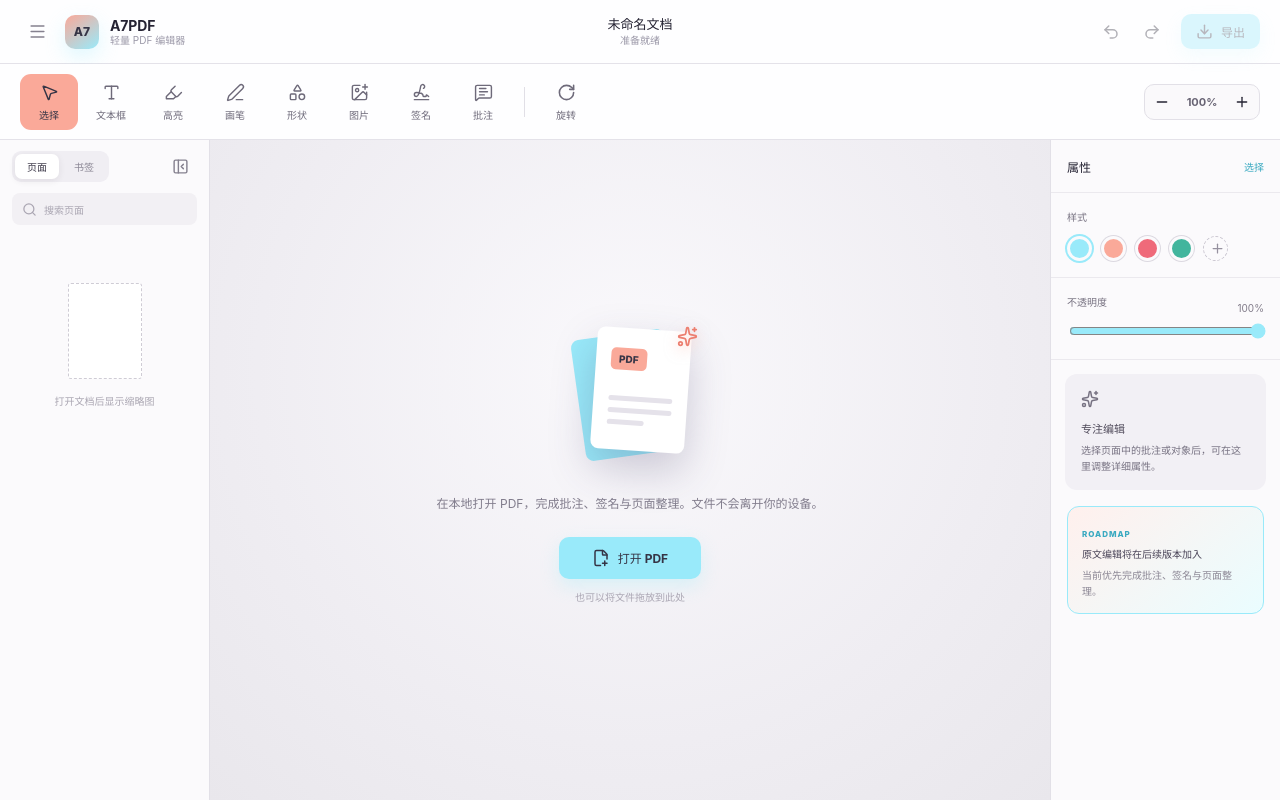
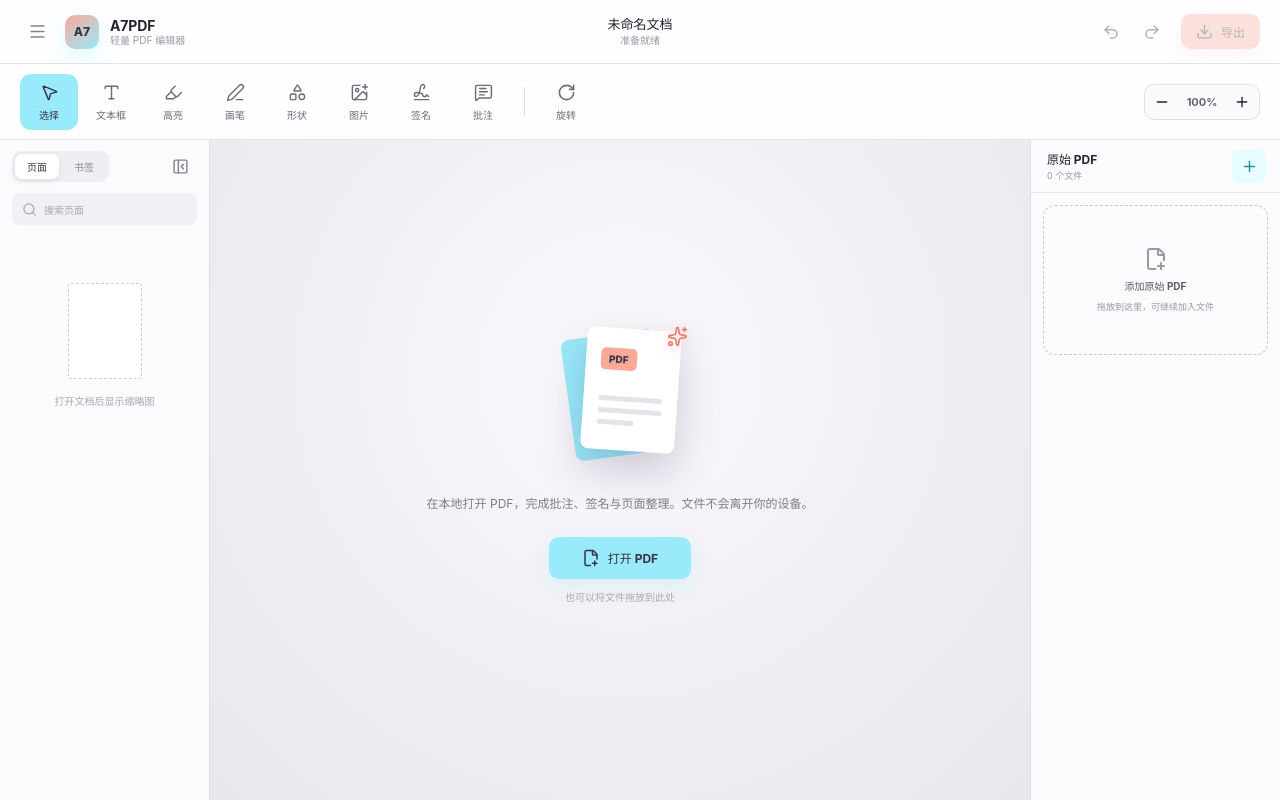
Before and after one commit to JiangYH1999/a7pdf, a React (Vite) app: page / in a window 1280 px wide. Built offline with nearby package versions, Linux system fonts and the light colour scheme.

Commit message:
Add PDF source library and collapsible pages

```diff
--- a/src/App.css
+++ b/src/App.css
@@ -48,9 +48,11 @@
 .quiet { color: #85818f; }
 .export-button, .primary-button {
   display: flex; align-items: center; justify-content: center; gap: 8px;
-  border: 0; border-radius: 10px; background: var(--theme-lavender); color: var(--theme-ink);
-  font-weight: 700; cursor: pointer; box-shadow: 0 7px 18px #99eafa4d;
+  border: 0; border-radius: 10px; color: var(--theme-ink);
+  font-weight: 700; cursor: pointer;
 }
+.export-button { background: var(--theme-yellow); box-shadow: 0 7px 18px #faa9994d; }
+.primary-button { background: var(--theme-lavender); box-shadow: 0 7px 18px #99eafa4d; }
 .export-button { height: 35px; padding: 0 15px; margin-left: 5px; font-size: 12px; }
 
 .toolbar { padding: 9px 20px; gap: 6px; }
@@ -61,18 +63,33 @@
   background: transparent; color: #6e6a7a; cursor: pointer; font-size: 10px; font-weight: 600;
 }
 .tool-button:hover { background: #f2f0f6; color: #403b50; }
-.tool-button.active { background: var(--theme-yellow); color: var(--theme-ink); }
+.tool-button.active { background: var(--theme-lavender); color: var(--theme-ink); }
 .toolbar-divider { width: 1px; height: 30px; margin: 0 6px; background: #e1dfe6; }
 .toolbar-spacer { flex: 1; }
 .zoom-control { height: 36px; gap: 3px; padding: 0 3px; border: 1px solid #e2e0e7; border-radius: 10px; background: #faf9fb; }
 .zoom-control button { width: 28px; height: 28px; }
 .zoom-control span { min-width: 46px; text-align: center; font-size: 11px; font-weight: 700; color: #686474; }
 
-.workspace { min-height: 0; display: grid; grid-template-columns: 210px minmax(560px, 1fr) 230px; }
+.workspace {
+  min-height: 0; display: grid; grid-template-columns: 210px minmax(560px, 1fr) 250px;
+  transition: grid-template-columns 620ms cubic-bezier(.16, 1, .3, 1);
+}
+.app-shell.left-collapsed .workspace { grid-template-columns: 56px minmax(560px, 1fr) 250px; }
 .sidebar { min-height: 0; background: #fbfafc; z-index: 2; }
 .pages-panel { border-right: 1px solid #e2e0e7; }
-.properties-panel { border-left: 1px solid #e2e0e7; }
+.pages-panel { overflow: hidden; }
 .panel-heading { height: 53px; padding: 9px 12px; display: flex; align-items: center; justify-content: space-between; }
+.panel-toggle { flex: none; transition: transform 620ms cubic-bezier(.34, 1.56, .64, 1), background 180ms ease; }
+.left-collapsed .panel-heading { justify-content: center; padding-inline: 10px; }
+.left-collapsed .panel-toggle { transform: rotate(-8deg) scale(1.04); }
+.collapsible-content {
+  opacity: 1; transform: translateX(0) scale(1);
+  transition: opacity 180ms ease 120ms, transform 460ms cubic-bezier(.16, 1, .3, 1);
+}
+.left-collapsed .collapsible-content {
+  pointer-events: none; opacity: 0; transform: translateX(-28px) scale(.94);
+  transition: opacity 110ms ease, transform 360ms cubic-bezier(.7, 0, .84, 0);
+}
 .segmented { display: flex; gap: 3px; padding: 3px; border-radius: 9px; background: #f0eef3; }
 .segmented button { border: 0; border-radius: 7px; padding: 5px 12px; background: transparent; color: #8a8694; font-size: 10px; cursor: pointer; }
 .segmented button.active { background: white; color: #3c3848; font-weight: 700; box-shadow: 0 2px 7px #2d263015; }
@@ -115,25 +132,27 @@
 @keyframes spin { to { transform: rotate(360deg); } }
 .error-toast { position: absolute; bottom: 22px; padding: 10px 15px; border-radius: 9px; background: #3a3345; color: white; font-size: 11px; box-shadow: 0 10px 30px #211c2c33; }
 
-.properties-header { height: 53px; padding: 0 16px; display: flex; align-items: center; justify-content: space-between; border-bottom: 1px solid #ebe9ee; }
-.properties-header span { font-size: 12px; font-weight: 700; }
-.properties-header small { color: #39a9c0; font-size: 10px; }
-.property-section { padding: 16px; border-bottom: 1px solid #ebe9ee; }
-.property-section label { display: block; margin-bottom: 12px; color: #777281; font-size: 10px; font-weight: 700; }
-.color-row { display: flex; gap: 9px; }
-.color-swatch, .add-color { width: 25px; height: 25px; border: 3px solid #fbfafc; border-radius: 50%; cursor: pointer; box-shadow: 0 0 0 1px #dcd9e1; }
-.color-swatch.selected { box-shadow: 0 0 0 2px var(--theme-lavender); }
-.add-color { display: grid; place-items: center; border: 1px dashed #c8c4cf; background: transparent; color: #96919f; box-shadow: none; }
-.property-line { display: flex; justify-content: space-between; align-items: center; }
-.property-line span { color: #807b89; font-size: 10px; }
-.property-section input[type="range"] { width: 100%; accent-color: var(--theme-lavender); }
-.muted-section { margin: 14px; border: 0; border-radius: 12px; background: #f2f0f5; color: #777282; }
-.muted-section strong { display: block; margin-top: 8px; color: #514c5c; font-size: 11px; }
-.muted-section p, .roadmap-note p { margin: 6px 0 0; font-size: 10px; line-height: 1.6; }
-.roadmap-note { margin: 16px; padding: 14px; border: 1px solid var(--theme-lavender); border-radius: 12px; background: linear-gradient(140deg, #fff0ed, #eafdff); }
-.roadmap-note span { color: #39a9c0; font-size: 8px; font-weight: 800; letter-spacing: .12em; }
-.roadmap-note strong { display: block; margin-top: 5px; color: #4a4458; font-size: 10px; }
-.roadmap-note p { color: #8b8694; }
+.pdf-library { position: relative; overflow: hidden; border-left: 1px solid #e2e0e7; }
+.library-header { height: 53px; padding: 0 14px 0 16px; display: flex; align-items: center; justify-content: space-between; border-bottom: 1px solid #ebe9ee; }
+.library-header > div { display: flex; flex-direction: column; gap: 2px; }
+.library-header span { font-size: 12px; font-weight: 750; }
+.library-header small { color: #9995a2; font-size: 9px; }
+.add-pdf-button { color: #268da2; background: #e8fbff; }
+.pdf-source-list { height: calc(100% - 53px); padding: 12px; overflow: auto; }
+.pdf-source { width: 100%; padding: 10px; margin-bottom: 8px; display: flex; align-items: center; gap: 10px; border: 1px solid transparent; border-radius: 11px; background: transparent; text-align: left; cursor: pointer; }
+.pdf-source:hover { background: #f2f1f4; }
+.pdf-source.active { border-color: var(--theme-lavender); background: #edfcff; box-shadow: 0 5px 16px #99eafa22; }
+.pdf-source-icon { width: 34px; height: 40px; flex: none; display: grid; place-items: center; border-radius: 8px; background: #fff0ed; color: #d66d5c; }
+.pdf-source-copy { min-width: 0; display: flex; flex-direction: column; gap: 5px; }
+.pdf-source-copy strong { overflow: hidden; text-overflow: ellipsis; white-space: nowrap; font-size: 10px; }
+.pdf-source-copy small { color: #9995a2; font-size: 9px; }
+.library-empty { width: 100%; min-height: 150px; padding: 20px; display: flex; flex-direction: column; align-items: center; justify-content: center; gap: 7px; border: 1.5px dashed #c9c6cf; border-radius: 12px; background: transparent; color: #9b97a3; cursor: pointer; }
+.library-empty strong { color: #5f5a68; font-size: 10px; }
+.library-empty span { font-size: 9px; line-height: 1.5; }
+.library-drop-hint { position: absolute; inset: 12px; z-index: 3; display: flex; flex-direction: column; align-items: center; justify-content: center; gap: 7px; border: 2px dashed var(--theme-lavender); border-radius: 14px; background: rgba(234,253,255,.96); opacity: 0; transform: scale(.96); pointer-events: none; transition: opacity 160ms ease, transform 360ms cubic-bezier(.16,1,.3,1); }
+.library-drop-hint strong { font-size: 12px; }
+.library-drop-hint span { color: #85818f; font-size: 9px; }
+.pdf-library.is-dragging .library-drop-hint { opacity: 1; transform: scale(1); }
 
 .native-drop-overlay {
   position: absolute; inset: 20px; z-index: 20; display: flex; flex-direction: column;
@@ -146,7 +165,8 @@
 .native-drop-overlay span { color: #8b85a1; font-size: 11px; }
 
 @media (max-width: 1180px) {
-  .workspace { grid-template-columns: 180px minmax(520px, 1fr) 205px; }
+  .workspace { grid-template-columns: 180px minmax(520px, 1fr) 220px; }
+  .app-shell.left-collapsed .workspace { grid-template-columns: 56px minmax(520px, 1fr) 220px; }
   .tool-button { min-width: 52px; padding-inline: 5px; }
   .brand, .title-actions { width: 240px; }
 }
--- a/src/App.tsx
+++ b/src/App.tsx
@@ -4,6 +4,7 @@
   ChevronRight,
   Circle,
   Download,
+  FileText,
   FilePlus2,
   Highlighter,
   ImagePlus,
@@ -12,6 +13,7 @@
   Minus,
   MousePointer2,
   PanelLeftClose,
+  PanelLeftOpen,
   PenLine,
   Plus,
   Redo2,
@@ -37,6 +39,12 @@
 GlobalWorkerOptions.workerSrc = pdfWorker;
 
 type Tool = "select" | "text" | "highlight" | "draw" | "shape" | "image" | "sign" | "comment";
+type DropTarget = "canvas" | "library" | null;
+type PdfSource = {
+  id: string;
+  name: string;
+  document: PDFDocumentProxy;
+};
 
 const tools: Array<{ id: Tool; label: string; icon: typeof MousePointer2 }> = [
   { id: "select", label: "选择", icon: MousePointer2 },
@@ -195,18 +203,30 @@
 
 function App() {
   const inputRef = useRef<HTMLInputElement>(null);
+  const libraryInputRef = useRef<HTMLInputElement>(null);
+  const canvasAreaRef = useRef<HTMLElement>(null);
   const canvasScrollRef = useRef<HTMLDivElement>(null);
+  const libraryRef = useRef<HTMLElement>(null);
+  const sourcesRef = useRef<PdfSource[]>([]);
   const pageElementsRef = useRef(new Map<number, HTMLDivElement>());
   const scrollFrameRef = useRef<number | null>(null);
-  const [document, setDocument] = useState<PDFDocumentProxy | null>(null);
+  const [sources, setSources] = useState<PdfSource[]>([]);
+  const [activeSourceId, setActiveSourceId] = useState<string | null>(null);
   const [pageNumber, setPageNumber] = useState(1);
-  const [fileName, setFileName] = useState("未命名文档");
   const [zoom, setZoom] = useState(100);
   const [canvasSize, setCanvasSize] = useState({ width: 800, height: 600 });
   const [activeTool, setActiveTool] = useState<Tool>("select");
+  const [leftCollapsed, setLeftCollapsed] = useState(false);
   const [loading, setLoading] = useState(false);
   const [error, setError] = useState("");
-  const [isNativeDragging, setIsNativeDragging] = useState(false);
+  const [dropTarget, setDropTarget] = useState<DropTarget>(null);
+  const activeSource = sources.find((source) => source.id === activeSourceId) ?? null;
+  const document = activeSource?.document ?? null;
+  const fileName = activeSource?.name ?? "未命名文档";
+
+  useEffect(() => {
+    sourcesRef.current = sources;
+  }, [sources]);
 
   useEffect(() => {
     const tauriWindow = window as Window & { __TAURI_INTERNALS__?: unknown };
@@ -218,32 +238,67 @@
     getCurrentWebview()
       .onDragDropEvent(async (event) => {
         if (event.payload.type === "over") {
-          setIsNativeDragging(true);
+          const scale = window.devicePixelRatio || 1;
+          const x = event.payload.position.x / scale;
+          const y = event.payload.position.y / scale;
+          const libraryBounds = libraryRef.current?.getBoundingClientRect();
+          const canvasBounds = canvasAreaRef.current?.getBoundingClientRect();
+          const overLibrary = Boolean(
+            libraryBounds
+            && x >= libraryBounds.left
+            && x <= libraryBounds.right
+            && y >= libraryBounds.top
+            && y <= libraryBounds.bottom
+          );
+          const overCanvas = Boolean(
+            canvasBounds
+            && x >= canvasBounds.left
+            && x <= canvasBounds.right
+            && y >= canvasBounds.top
+            && y <= canvasBounds.bottom
+          );
+          setDropTarget(
+            overLibrary ? "library" : overCanvas && sourcesRef.current.length === 0 ? "canvas" : null,
+          );
           return;
         }
 
-        setIsNativeDragging(false);
+        if (event.payload.type === "leave") {
+          setDropTarget(null);
+          return;
+        }
         if (event.payload.type !== "drop") return;
 
-        const pdfPath = event.payload.paths.find((path) => path.toLowerCase().endsWith(".pdf"));
-        if (!pdfPath) {
+        const scale = window.devicePixelRatio || 1;
+        const x = event.payload.position.x / scale;
+        const y = event.payload.position.y / scale;
+        const libraryBounds = libraryRef.current?.getBoundingClientRect();
+        const canvasBounds = canvasAreaRef.current?.getBoundingClientRect();
+        const droppedOnLibrary = Boolean(
+          libraryBounds
+          && x >= libraryBounds.left
+          && x <= libraryBounds.right
+          && y >= libraryBounds.top
+          && y <= libraryBounds.bottom
+        );
+        const droppedOnCanvas = Boolean(
+          canvasBounds
+          && x >= canvasBounds.left
+          && x <= canvasBounds.right
+          && y >= canvasBounds.top
+          && y <= canvasBounds.bottom
+        );
+        const pdfPaths = event.payload.paths.filter((path) => path.toLowerCase().endsWith(".pdf"));
+        setDropTarget(null);
+        if (!pdfPaths.length) {
           setError("请拖入一个 PDF 文件。");
           return;
         }
-
-        setLoading(true);
-        setError("");
-        try {
-          const data = await invoke<number[]>("read_pdf_file", { path: pdfPath });
-          const loadedDocument = await getDocument({ data: new Uint8Array(data) }).promise;
-          setDocument(loadedDocument);
-          setFileName(pdfPath.split(/[\\/]/).pop()?.replace(/\.pdf$/i, "") || "未命名文档");
-          setPageNumber(1);
-        } catch {
-          setError("无法打开此 PDF，请确认文件没有损坏或加密。");
-        } finally {
-          setLoading(false);
+        if (!droppedOnLibrary && (!droppedOnCanvas || sourcesRef.current.length > 0)) {
+          setError("如需继续添加 PDF，请拖放到右侧的原始 PDF 列表。");
+          return;
         }
+        await openNativePaths(pdfPaths);
       })
       .then((unlisten) => {
         if (disposed) unlisten();
@@ -286,14 +341,55 @@
     try {
       const data = new Uint8Array(await file.arrayBuffer());
       const loadedDocument = await getDocument({ data }).promise;
-      setDocument(loadedDocument);
-      setFileName(file.name.replace(/\.pdf$/i, ""));
-      setPageNumber(1);
+      addSource(file.name, loadedDocument);
     } catch {
       setError("无法打开此 PDF，请确认文件没有损坏或加密。");
     } finally {
       setLoading(false);
     }
+  }
+
+  async function openNativePaths(paths: string[]) {
+    setLoading(true);
+    setError("");
+    try {
+      for (const path of paths) {
+        const data = await invoke<number[]>("read_pdf_file", { path });
+        const loadedDocument = await getDocument({ data: new Uint8Array(data) }).promise;
+        addSource(path.split(/[\\/]/).pop() || "未命名文档.pdf", loadedDocument);
+      }
+    } catch {
+      setError("无法打开此 PDF，请确认文件没有损坏或加密。");
+    } finally {
+      setLoading(false);
+    }
+  }
+
+  function addSource(name: string, loadedDocument: PDFDocumentProxy) {
+    const source: PdfSource = {
+      id: `${Date.now()}-${Math.random().toString(36).slice(2)}`,
+      name: name.replace(/\.pdf$/i, ""),
+      document: loadedDocument,
+    };
+    setSources((current) => [...current, source]);
+    setActiveSourceId(source.id);
+    setPageNumber(1);
+  }
+
+  function handleWebFiles(files: FileList | null, target: "canvas" | "library") {
+    const pdfFiles = Array.from(files ?? []).filter(
+      (file) => file.type === "application/pdf" || file.name.toLowerCase().endsWith(".pdf"),
+    );
+    setDropTarget(null);
+    if (!pdfFiles.length) {
+      setError("请拖入一个 PDF 文件。");
+      return;
+    }
+    if (target === "canvas" && sources.length > 0) {
+      setError("如需继续添加 PDF，请拖放到右侧的原始 PDF 列表。");
+      return;
+    }
+    void Promise.all(pdfFiles.map((file) => openFile(file)));
   }
 
   function changePage(next: number) {
@@ -332,18 +428,7 @@
 
   return (
     <main
-      className="app-shell"
-      onDragOver={(event) => {
-        const tauriWindow = window as Window & { __TAURI_INTERNALS__?: unknown };
-        if (!tauriWindow.__TAURI_INTERNALS__) event.preventDefault();
-      }}
-      onDrop={(event) => {
-        const tauriWindow = window as Window & { __TAURI_INTERNALS__?: unknown };
-        if (!tauriWindow.__TAURI_INTERNALS__) {
-          event.preventDefault();
-          openFile(event.dataTransfer.files[0]);
-        }
-      }}
+      className={`app-shell ${leftCollapsed ? "left-collapsed" : ""}`}
     >
       <input
         ref={inputRef}
@@ -351,6 +436,14 @@
         type="file"
         accept="application/pdf,.pdf"
         onChange={(event) => openFile(event.target.files?.[0])}
+      />
+      <input
+        ref={libraryInputRef}
+        className="file-input"
+        type="file"
+        accept="application/pdf,.pdf"
+        multiple
+        onChange={(event) => handleWebFiles(event.target.files, "library")}
       />
 
       <header className="titlebar">
@@ -403,14 +496,21 @@
       <div className="workspace">
         <aside className="sidebar pages-panel">
           <div className="panel-heading">
-            <div className="segmented">
+            <div className="segmented collapsible-content">
               <button className="active">页面</button>
               <button>书签</button>
             </div>
-            <button className="icon-button quiet" aria-label="收起侧栏"><PanelLeftClose size={17} /></button>
+            <button
+              className="icon-button quiet panel-toggle"
+              aria-label={leftCollapsed ? "展开侧栏" : "收起侧栏"}
+              title={leftCollapsed ? "展开侧栏" : "收起侧栏"}
+              onClick={() => setLeftCollapsed((value) => !value)}
+            >
+              {leftCollapsed ? <PanelLeftOpen size={17} /> : <PanelLeftClose size={17} />}
+            </button>
           </div>
-          <div className="search-box"><Search size={15} /><span>搜索页面</span></div>
-          <div className="thumbnails">
+          <div className="search-box collapsible-content"><Search size={15} /><span>搜索页面</span></div>
+          <div className="thumbnails collapsible-content">
             {document ? (
               Array.from({ length: document.numPages }, (_, index) => (
                 <Thumbnail
@@ -430,7 +530,24 @@
           </div>
         </aside>
 
-        <section className="canvas-area">
+        <section
+          className="canvas-area"
+          ref={canvasAreaRef}
+          onDragEnter={(event) => {
+            if (sources.length === 0) {
+              event.preventDefault();
+              setDropTarget("canvas");
+            }
+          }}
+          onDragOver={(event) => {
+            if (sources.length === 0) event.preventDefault();
+          }}
+          onDragLeave={() => dropTarget === "canvas" && setDropTarget(null)}
+          onDrop={(event) => {
+            event.preventDefault();
+            handleWebFiles(event.dataTransfer.files, "canvas");
+          }}
+        >
           <div className="canvas-scroll" ref={canvasScrollRef} onScroll={updateVisiblePage}>
             {loading ? (
               <div className="loading-card"><Circle className="spinner" size={28} />正在打开文档…</div>
@@ -463,43 +580,72 @@
             </div>
           )}
           {error && <div className="error-toast">{error}</div>}
-          {isNativeDragging && (
+          {dropTarget === "canvas" && (
             <div className="native-drop-overlay">
               <FilePlus2 size={34} />
               <strong>松开以打开 PDF</strong>
-              <span>文件只会在本地处理</span>
+              <span>中央工作区用于打开第一份文档</span>
             </div>
           )}
         </section>
 
-        <aside className="sidebar properties-panel">
-          <div className="properties-header">
-            <span>属性</span>
-            <small>{tools.find((tool) => tool.id === activeTool)?.label}</small>
+        <aside
+          className={`sidebar pdf-library ${dropTarget === "library" ? "is-dragging" : ""}`}
+          ref={libraryRef}
+          onDragEnter={(event) => {
+            event.preventDefault();
+            event.stopPropagation();
+            setDropTarget("library");
+          }}
+          onDragOver={(event) => {
+            event.preventDefault();
+            event.stopPropagation();
+          }}
+          onDragLeave={() => dropTarget === "library" && setDropTarget(null)}
+          onDrop={(event) => {
+            event.preventDefault();
+            event.stopPropagation();
+            handleWebFiles(event.dataTransfer.files, "library");
+          }}
+        >
+          <div className="library-header">
+            <div>
+              <span>原始 PDF</span>
+              <small>{sources.length} 个文件</small>
+            </div>
+            <button className="icon-button add-pdf-button" onClick={() => libraryInputRef.current?.click()} aria-label="添加 PDF">
+              <Plus size={17} />
+            </button>
           </div>
-          <section className="property-section">
-            <label>样式</label>
-            <div className="color-row">
-              <button className="color-swatch selected" style={{ background: "#99EAFA" }} />
-              <button className="color-swatch" style={{ background: "#FAA999" }} />
-              <button className="color-swatch" style={{ background: "#ef6a7a" }} />
-              <button className="color-swatch" style={{ background: "#42b59d" }} />
-              <button className="add-color"><Plus size={15} /></button>
-            </div>
-          </section>
-          <section className="property-section">
-            <div className="property-line"><label>不透明度</label><span>100%</span></div>
-            <input type="range" defaultValue="100" />
-          </section>
-          <section className="property-section muted-section">
-            <Sparkles size={18} />
-            <strong>专注编辑</strong>
-            <p>选择页面中的批注或对象后，可在这里调整详细属性。</p>
-          </section>
-          <div className="roadmap-note">
-            <span>ROADMAP</span>
-            <strong>原文编辑将在后续版本加入</strong>
-            <p>当前优先完成批注、签名与页面整理。</p>
+          <div className="pdf-source-list">
+            {sources.map((source, index) => (
+              <button
+                key={source.id}
+                className={`pdf-source ${source.id === activeSourceId ? "active" : ""}`}
+                onClick={() => {
+                  setActiveSourceId(source.id);
+                  setPageNumber(1);
+                }}
+              >
+                <span className="pdf-source-icon"><FileText size={18} /></span>
+                <span className="pdf-source-copy">
+                  <strong>{source.name}</strong>
+                  <small>{source.document.numPages} 页 · PDF {index + 1}</small>
+                </span>
+              </button>
+            ))}
+            {!sources.length && (
+              <button className="library-empty" onClick={() => libraryInputRef.current?.click()}>
+                <FilePlus2 size={24} />
+                <strong>添加原始 PDF</strong>
+                <span>拖放到这里，可继续加入文件</span>
+              </button>
+            )}
+          </div>
+          <div className="library-drop-hint">
+            <FilePlus2 size={27} />
+            <strong>松开以添加 PDF</strong>
+            <span>新文件会加入列表</span>
           </div>
         </aside>
       </div>
```
